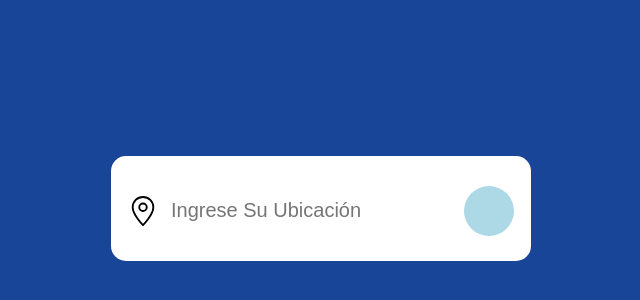
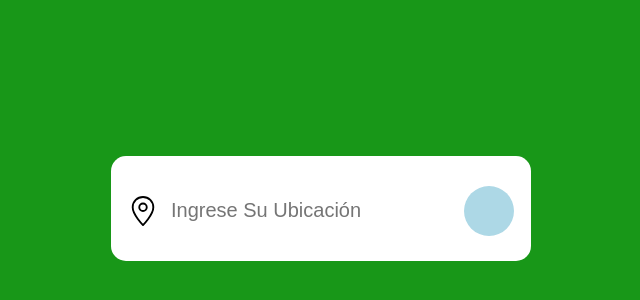
Before and after one commit to MCalvoP/Weather-App, a plain HTML site: page index.html in a window 1280 px wide. Shown: the part 192-492 px from the top of the page, without its empty margins (319-959 px from the left). Drawn offline with Linux system fonts and the light colour scheme.

Commit message:
cambios de ui

```diff
--- a/styles/style.css
+++ b/styles/style.css
@@ -13,7 +13,7 @@ body{
     display: flex;
     align-items: center;
     justify-content: center;
-    background-color: #184597;
+    background-color: #189718;
 }
 
 .container{
```
